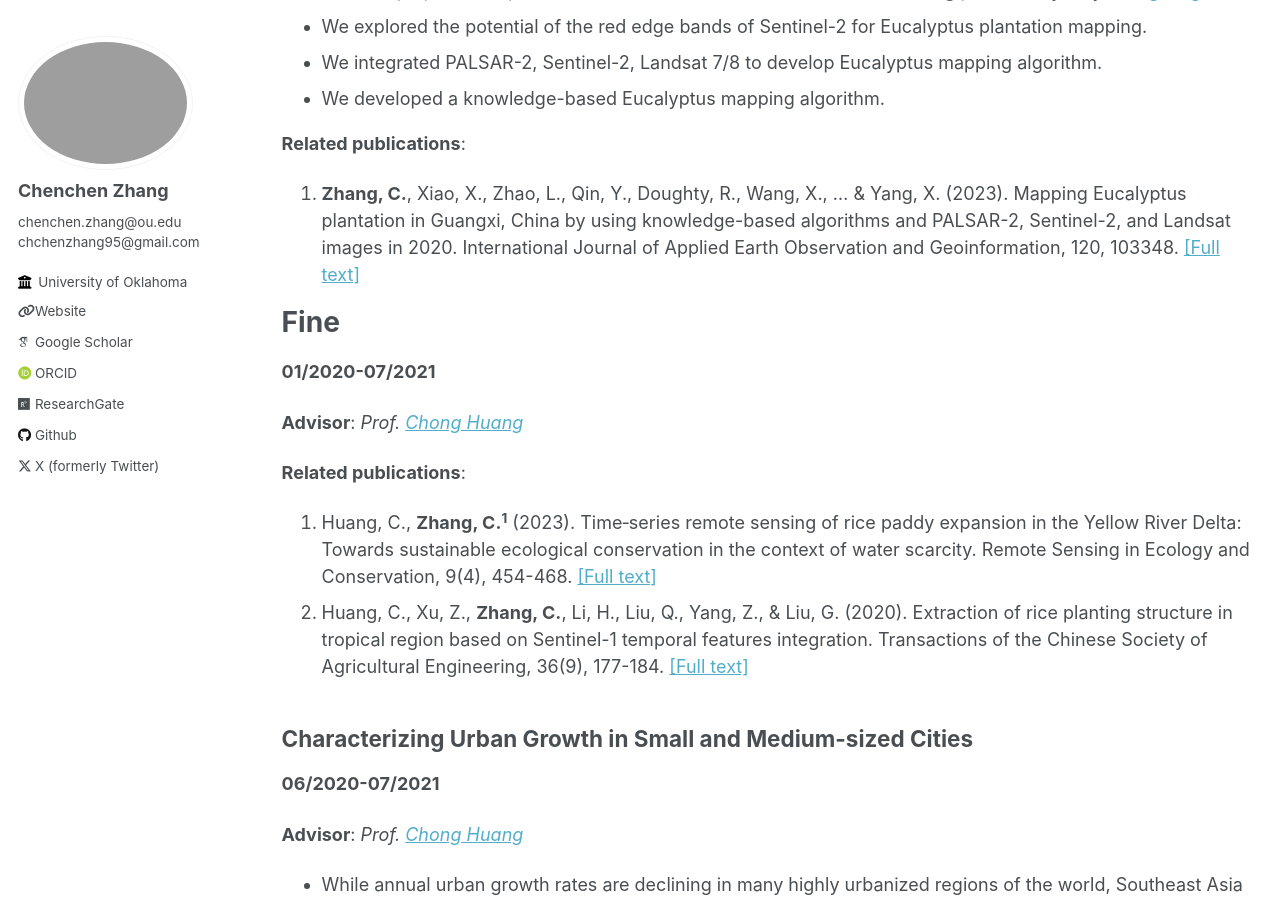
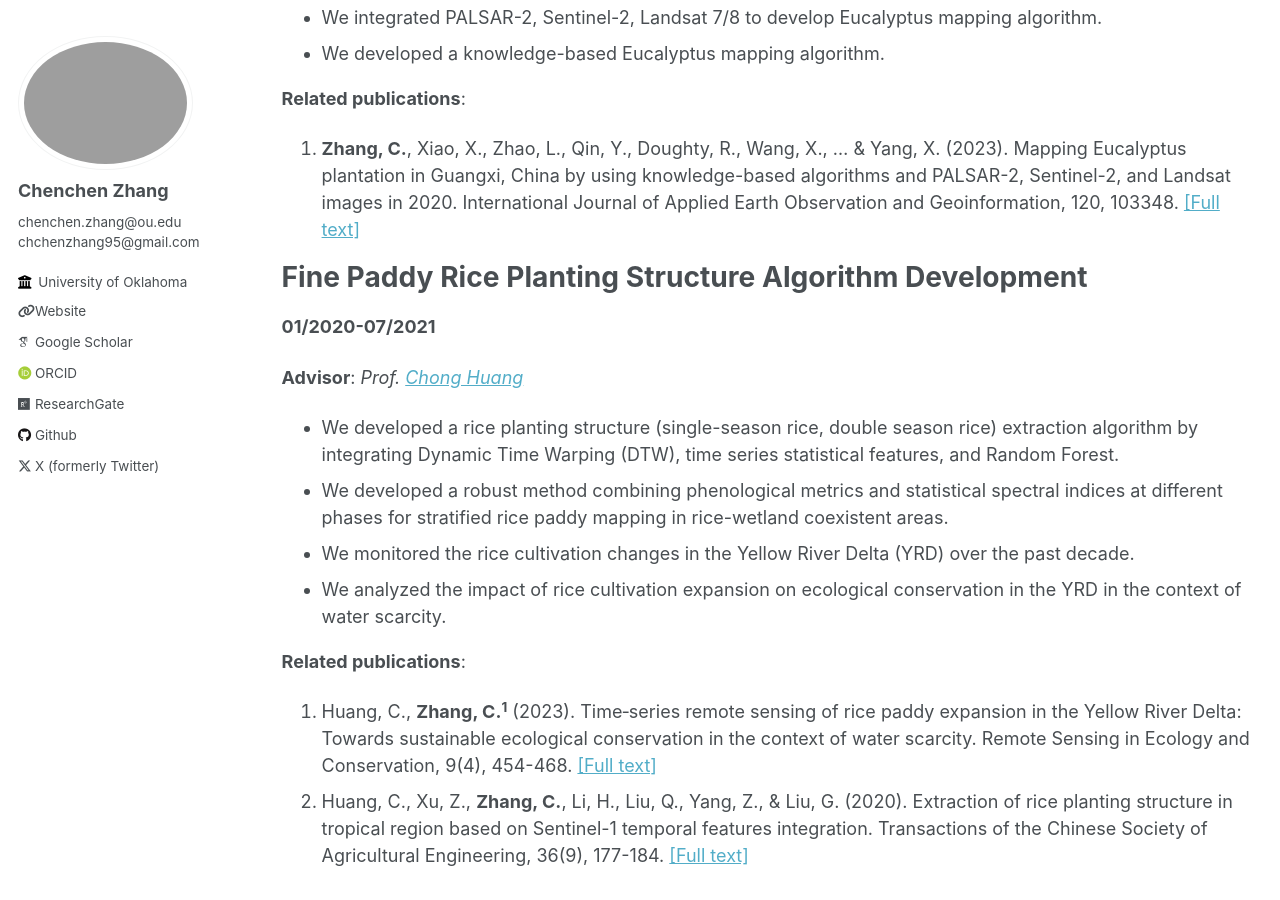
Before and after one commit to rszcc/rszcc.github.io, a Jekyll site: the page built from _pages/projects.md, in a window 1280 px wide and 900 px high, scrolled down 1375 px. Built offline with Jekyll 4.4.1, drawn with Linux system fonts in a browser that asks for light colours; some web fonts are replaced.

Commit message:
Update projects.md

```diff
--- a/_pages/projects.md
+++ b/_pages/projects.md
@@ -40,21 +40,20 @@ author_profile: true
 
 1. **Zhang, C.**, Xiao, X., Zhao, L., Qin, Y., Doughty, R., Wang, X., ... & Yang, X. (2023). Mapping Eucalyptus plantation in Guangxi, China by using knowledge-based algorithms and PALSAR-2, Sentinel-2, and Landsat images in 2020. International Journal of Applied Earth Observation and Geoinformation, 120, 103348. [[Full text]](https://doi.org/10.1016/j.jag.2023.103348)
 
-# Fine
+# Fine Paddy Rice Planting Structure Algorithm Development
 
 **01/2020-07/2021**
 
 **Advisor**: _Prof. [Chong Huang](https://igsnrr.cas.cn/sourcedb/zw/zjrck/kygg/xxxt/201404/t20140411_4088717.html)_
-
-
+- We developed a rice planting structure (single-season rice, double season rice) extraction algorithm by integrating Dynamic Time Warping (DTW), time series statistical features, and Random Forest.
+- We developed a robust method combining phenological metrics and statistical spectral indices at different phases for stratified rice paddy mapping in rice-wetland coexistent areas.
+- We monitored the rice cultivation changes in the Yellow River Delta (YRD) over the past decade.
+- We analyzed the impact of rice cultivation expansion on ecological conservation in the YRD in the context of water scarcity.
 
 **Related publications**:
 
 1. Huang, C., **Zhang, C.<sup>1</sup>** (2023). Time‐series remote sensing of rice paddy expansion in the Yellow River Delta: Towards sustainable ecological conservation in the context of water scarcity. Remote Sensing in Ecology and Conservation, 9(4), 454-468. [[Full text]](https://doi.org/10.1002/rse2.320)
 2. Huang, C., Xu, Z., **Zhang, C.**, Li, H., Liu, Q., Yang, Z., & Liu, G. (2020). Extraction of rice planting structure in tropical region based on Sentinel-1 temporal features integration. Transactions of the Chinese Society of Agricultural Engineering, 36(9), 177-184. [[Full text]](http://tsg.tcsae.org/nygcxb/article/abstract/20200920?st=search)
-
-
-
 
 
 ## Characterizing Urban Growth in Small and Medium-sized Cities
```
Also changed, not shown: other parts of _pages/projects.md (+1 -1 lines).
